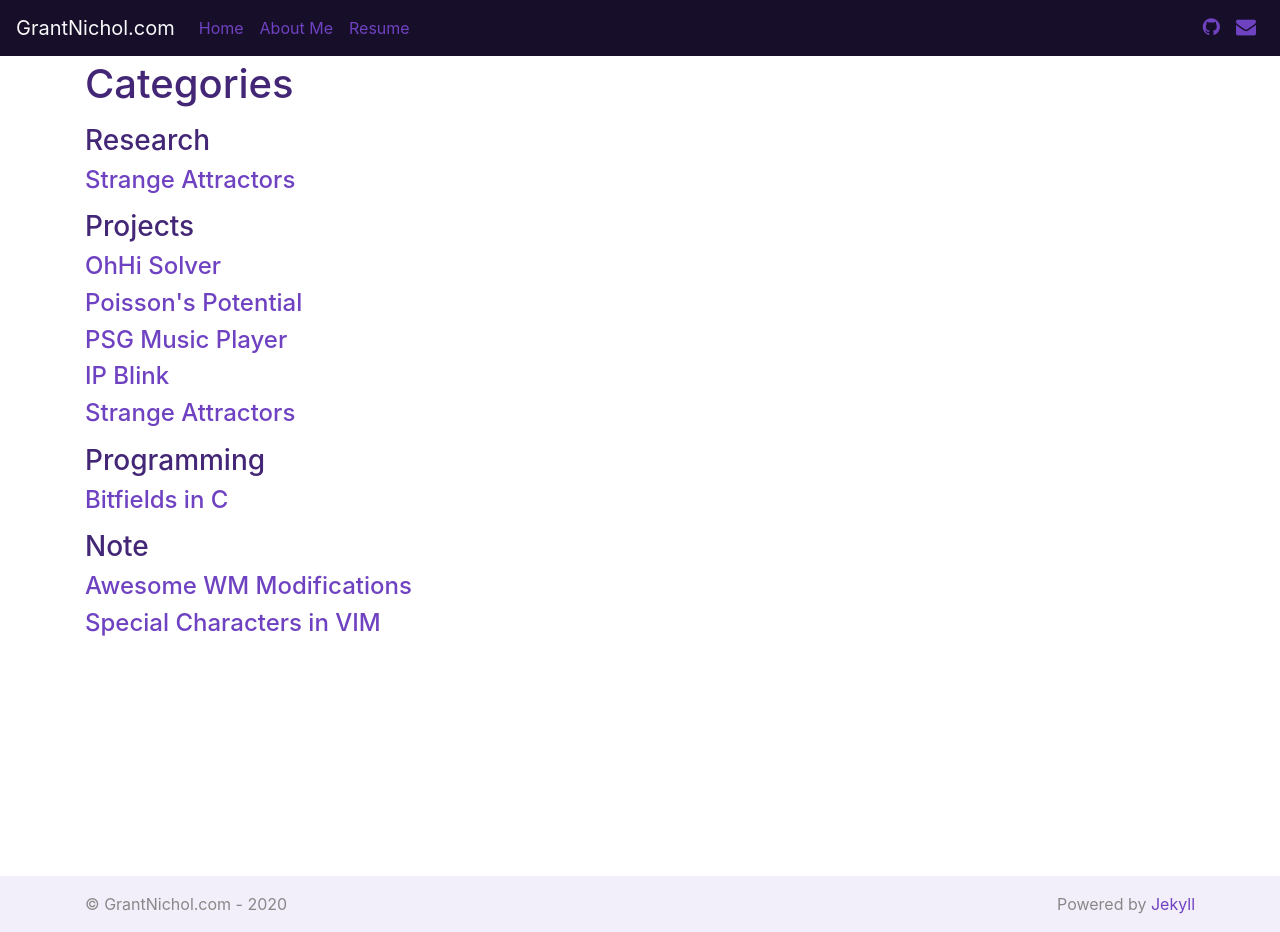
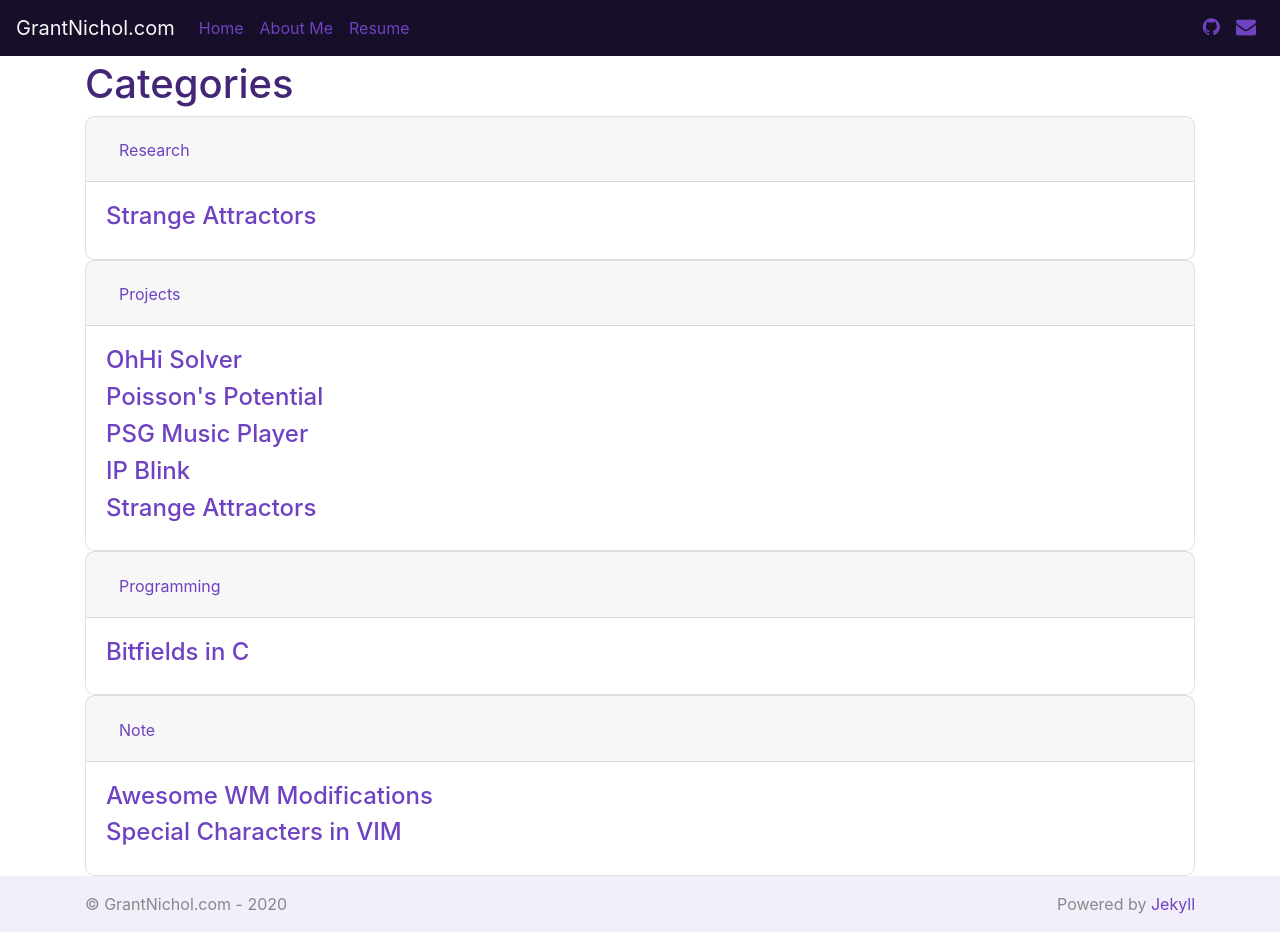
Before and after one commit to gwnichol/gwnichol.github.io, a Jekyll site: the page built from categories.md, in a window 1280 px wide and 932 px high. Built offline with Jekyll 4.4.1, drawn with Linux system fonts in a browser that asks for light colours; nearby versions of some CDN libraries.

Commit message:
First Attempt at category drop down

```diff
--- a/_layouts/post.html
+++ b/_layouts/post.html
@@ -17,7 +17,7 @@ layout: default
 					{% assign categories = page.categories %}
 				{% endif %}
 				{% for category in categories %}
-				<a href="{{site.baseurl}}/categories/#{{category|slugize}}">{{category}}</a>
+				<a href="{{site.baseurl}}/categories.html#{{category|slugize}}">{{category}}</a>
 				{% unless forloop.last %}, &nbsp;{% endunless %}
 			{% endfor %}
 		</div>
--- a/categories.md
+++ b/categories.md
@@ -1,24 +1,30 @@
 ---
 layout: page
-permalink: /categories/
+permalink: /categories:output_ext
 title: Categories
 ---
 
+{% for category in site.categories %}
+   {% capture category_name %}{{ category | first }}{% endcapture %}
+   {% capture coll_name %}{{ category_name | slugize }}{% endcapture %}
+  <div class="card">
+    <div class="card-header" id="label-{{ coll_name }}">
+      <h2 class="mb-0">
+        <button class="btn btn-link" type="button" data-toggle="collapse" data-target="#collapse-{{ coll_name }}" aria-expanded="true" aria-controls="collapse-{{ coll_name }}">
+        {{ category_name }}
+        </button>
+      </h2>
+    </div>
 
-<div id="archives">
-{% for category in site.categories %}
-  <div class="archive-group">
-    {% capture category_name %}{{ category | first }}{% endcapture %}
-    <div id="#{{ category_name | slugize }}"></div>
-    <p></p>
-
-    <h3 class="category-head">{{ category_name }}</h3>
-    <a name="{{ category_name | slugize }}"></a>
-    {% for post in site.categories[category_name] %}
+    <div id="collapse-{{ coll_name }}" class="collapse show" aria-labelledby="label-{{ coll_name }}" >
+      <div class="card-body">
+          {% for post in site.categories[category_name] %}
     <article class="archive-item">
       <h4><a href="{{ site.baseurl }}{{ post.url }}">{{post.title}}</a></h4>
     </article>
     {% endfor %}
+
+      </div>
+    </div>
   </div>
 {% endfor %}
-</div>
```
